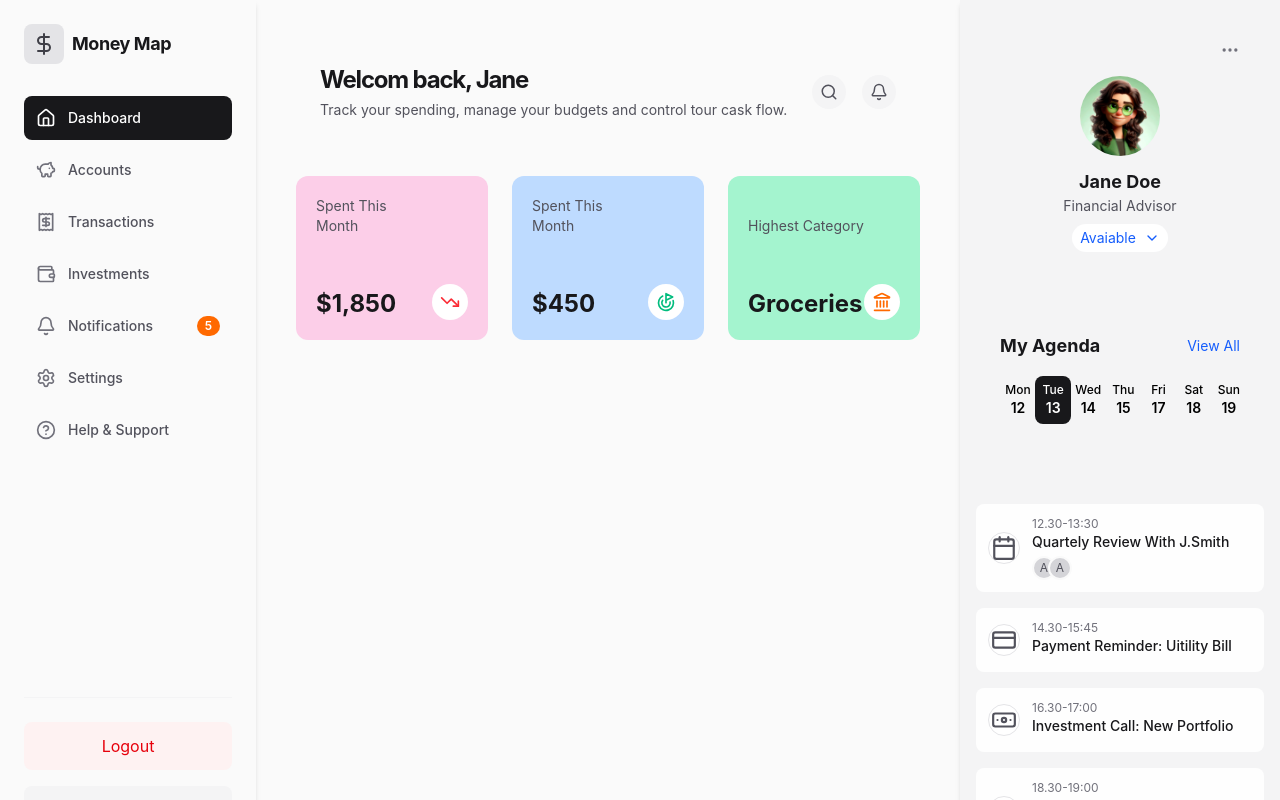
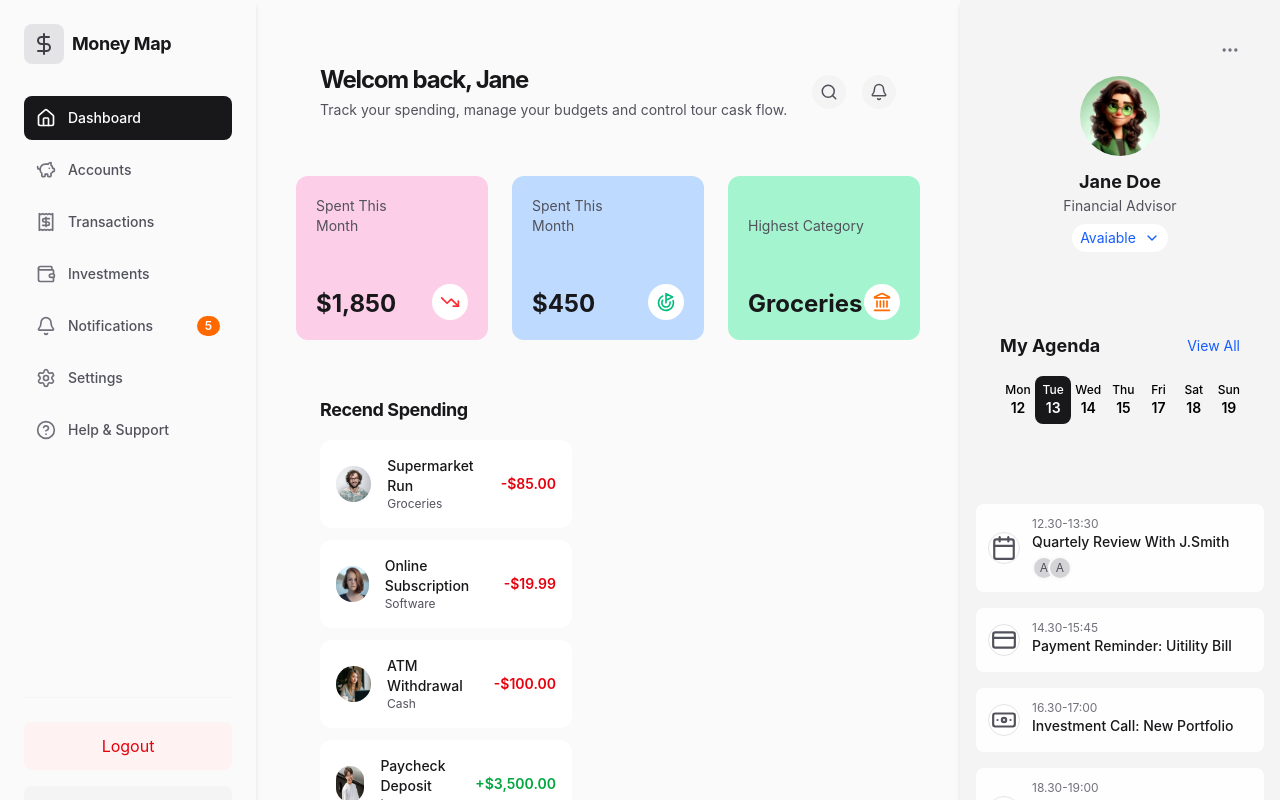
Before and after one commit to Shakithyanshaw/finance-dashboard-ui-assignment, a React (Vite) app: page / in a window 1280 px wide. Both pictures are taken after a click on the button "Sign in to Dashboard". Shown: the top 800 px of the page. Built offline with nearby package versions, Linux system fonts and the light colour scheme; a web font is replaced by a local one.

Commit message:
add Recent Transaction section in main context

```diff
--- a/src/components/MainContent.jsx
+++ b/src/components/MainContent.jsx
@@ -1,5 +1,6 @@
 import { Bell, Goal, Landmark, Search, TrendingDown } from 'lucide-react';
 import ExpenseSummaryCard from './UI/ExpenseSummaryCard';
+import ListItemCard from './UI/ListItemCard';
 
 const MainContent = () => {
   return (
@@ -48,7 +49,47 @@ const MainContent = () => {
           iconColor="text-orange-500"
         />
       </div>
-      {/*Recent T ransaction & Budgets*/}
+      {/*Recent Transaction & Budgets*/}
+      <div className="grid lg:grid-cols-2 gap-6">
+        <div className="p-6">
+          <h3 className="text-lg tracking-tight font-bold text-zinc-900 mb-4">
+            Recend Spending
+          </h3>
+
+          <div className="space-y-3">
+            <ListItemCard
+              title="Supermarket Run"
+              subTitle="Groceries"
+              value="-$85.00"
+              valueColor="text-red-600"
+              src="/user-2.png"
+            />
+            <ListItemCard
+              title="Online Subscription"
+              subTitle="Software"
+              value="-$19.99"
+              valueColor="text-red-600"
+              src="/user-3.png"
+            />
+            <ListItemCard
+              title="ATM Withdrawal"
+              subTitle="Cash"
+              value="-$100.00"
+              valueColor="text-red-600"
+              src="/user-4.png"
+            />
+            <ListItemCard
+              title="Paycheck Deposit"
+              subTitle="Income"
+              value="+$3,500.00"
+              valueColor="text-green-600"
+              src="/user-5.png"
+            />
+          </div>
+        </div>
+
+        {/*Budgets*/}
+      </div>
 
       {/*Shedule Payments*/}
     </div>
```
